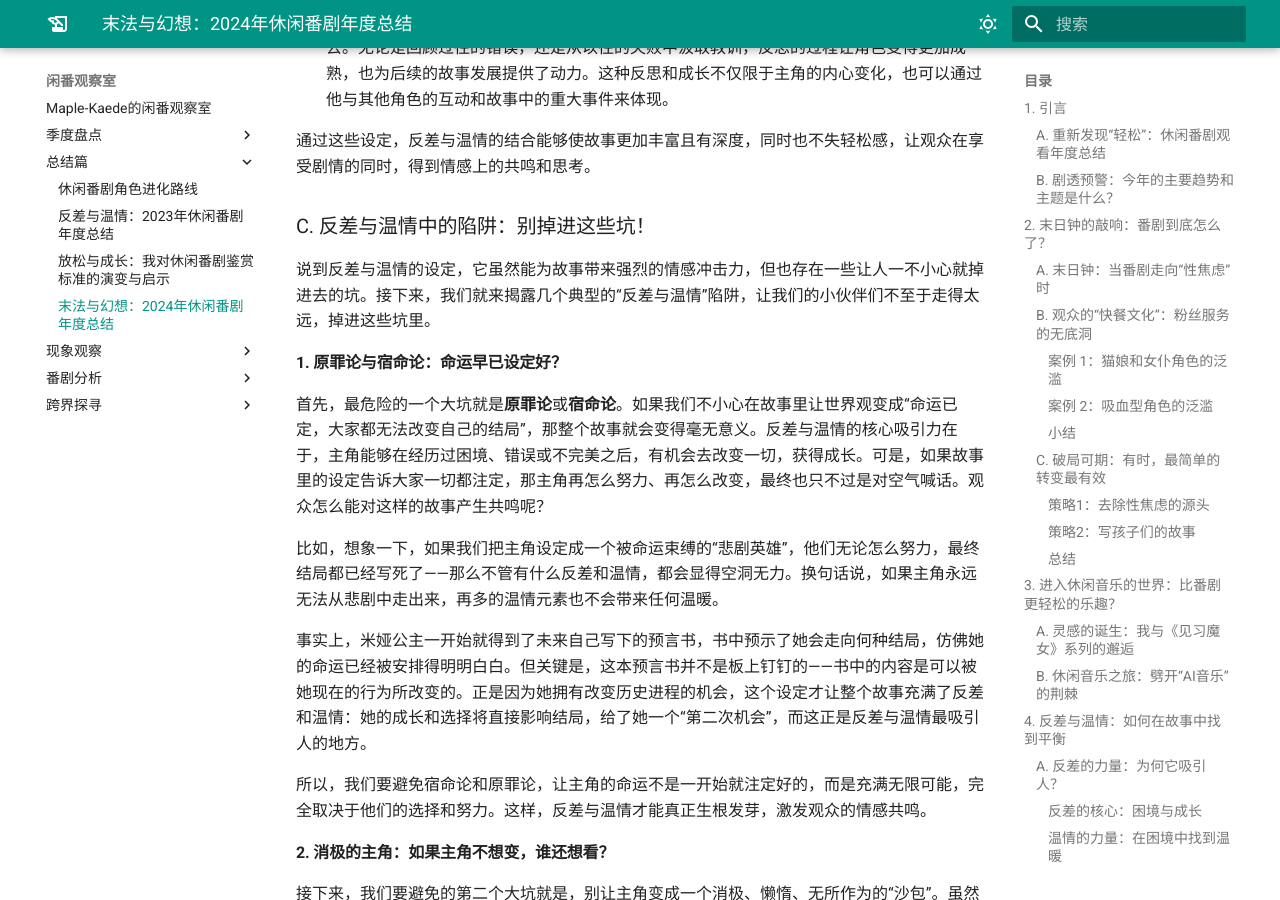
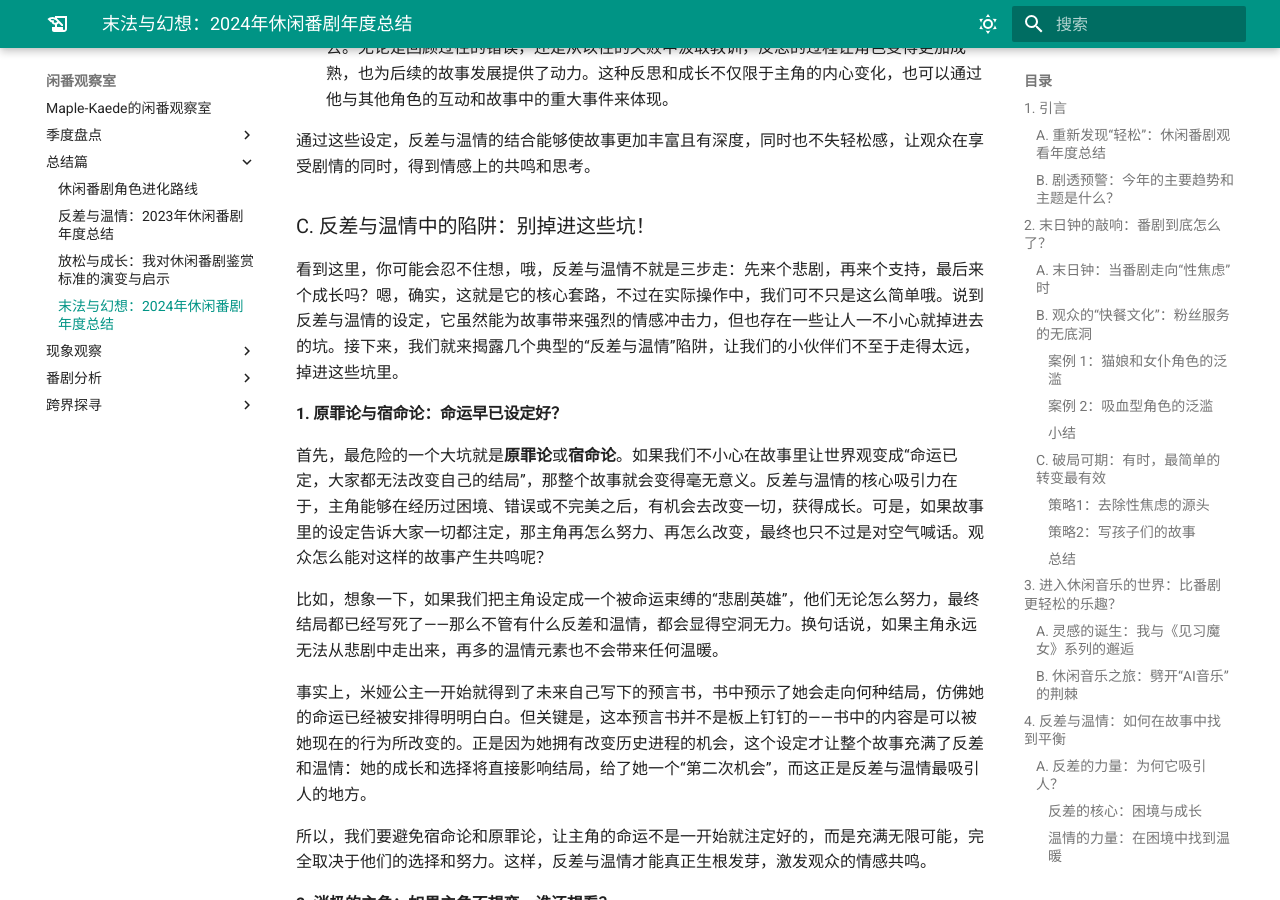
Before and after one commit to haveyouwantto/animedocs, an MkDocs documentation site: the page built from docs/总结篇/末法与幻想：2024年休闲番剧年度总结.md, in a window 1280 px wide and 900 px high, scrolled down 9023 px. Built offline with MkDocs 1.6.1 and Material for MkDocs 9.7.7, drawn with Linux system fonts in a browser that asks for light colours; plug-ins that fetch from the network failed and are left out.

Commit message:
optimize

```diff
--- a/docs/总结篇/末法与幻想：2024年休闲番剧年度总结.md
+++ b/docs/总结篇/末法与幻想：2024年休闲番剧年度总结.md
@@ -213,7 +213,7 @@ author: Maple-Kaede
 
 ### C. 反差与温情中的陷阱：别掉进这些坑！
 
-说到反差与温情的设定，它虽然能为故事带来强烈的情感冲击力，但也存在一些让人一不小心就掉进去的坑。接下来，我们就来揭露几个典型的“反差与温情”陷阱，让我们的小伙伴们不至于走得太远，掉进这些坑里。
+看到这里，你可能会忍不住想，哦，反差与温情不就是三步走：先来个悲剧，再来个支持，最后来个成长吗？嗯，确实，这就是它的核心套路，不过在实际操作中，我们可不只是这么简单哦。说到反差与温情的设定，它虽然能为故事带来强烈的情感冲击力，但也存在一些让人一不小心就掉进去的坑。接下来，我们就来揭露几个典型的“反差与温情”陷阱，让我们的小伙伴们不至于走得太远，掉进这些坑里。
 
 #### 1. 原罪论与宿命论：命运早已设定好？
 
```
